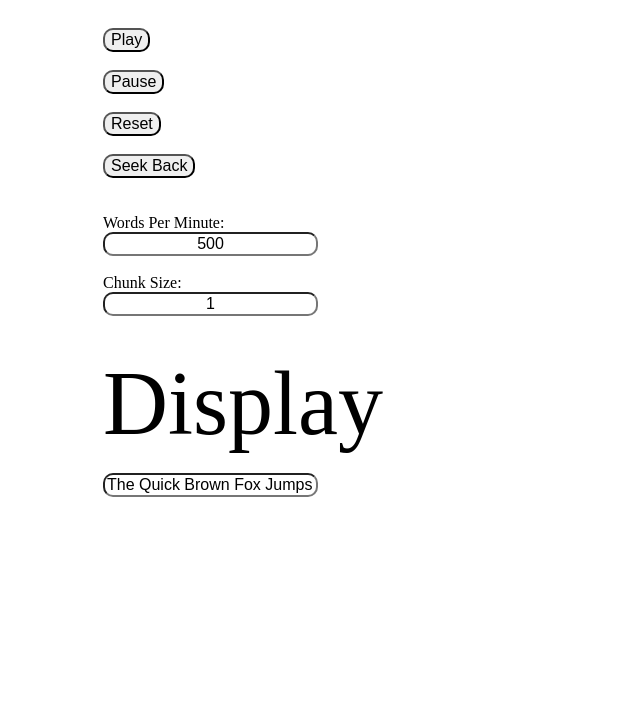
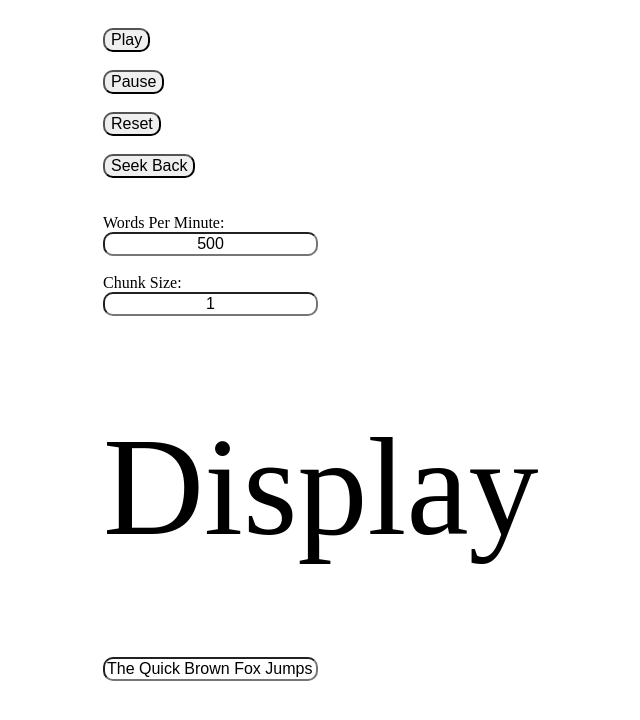
Before and after one commit to DEM0NAssissan7/reeder, a plain HTML site: page index.html in a window 1280 px wide. Shown: the whole page, without its empty margins (217-857 px from the left). Drawn offline with Linux system fonts and the light colour scheme.

Commit message:
more formatting

```diff
--- a/index.html
+++ b/index.html
@@ -95,7 +95,7 @@
             text-align:center;
             position:relative;
         }
-        t  {color: black}
+        t {color: black}
     </style>
     <body>
         <br>
@@ -120,13 +120,13 @@
         <t>
         <input type="text" id="chunk" value="1" oninput="get_chunk()">
 
-        <br> <br>
-        <t id="display" style="font-size: 90px;color:black">
+        <br> <br> <br> <br> <br>
+        <t id="display" style="font-size: 140px;color:black; text-align: center;">
             Display
         </t>
         <br>
 
-        <br>
+        <br> <br> <br> <br> <br>
         <input type="text" id="content" value="The Quick Brown Fox Jumps Over The Lazy Dog" onchange="load_text()">
     </body>
 </html>
```
